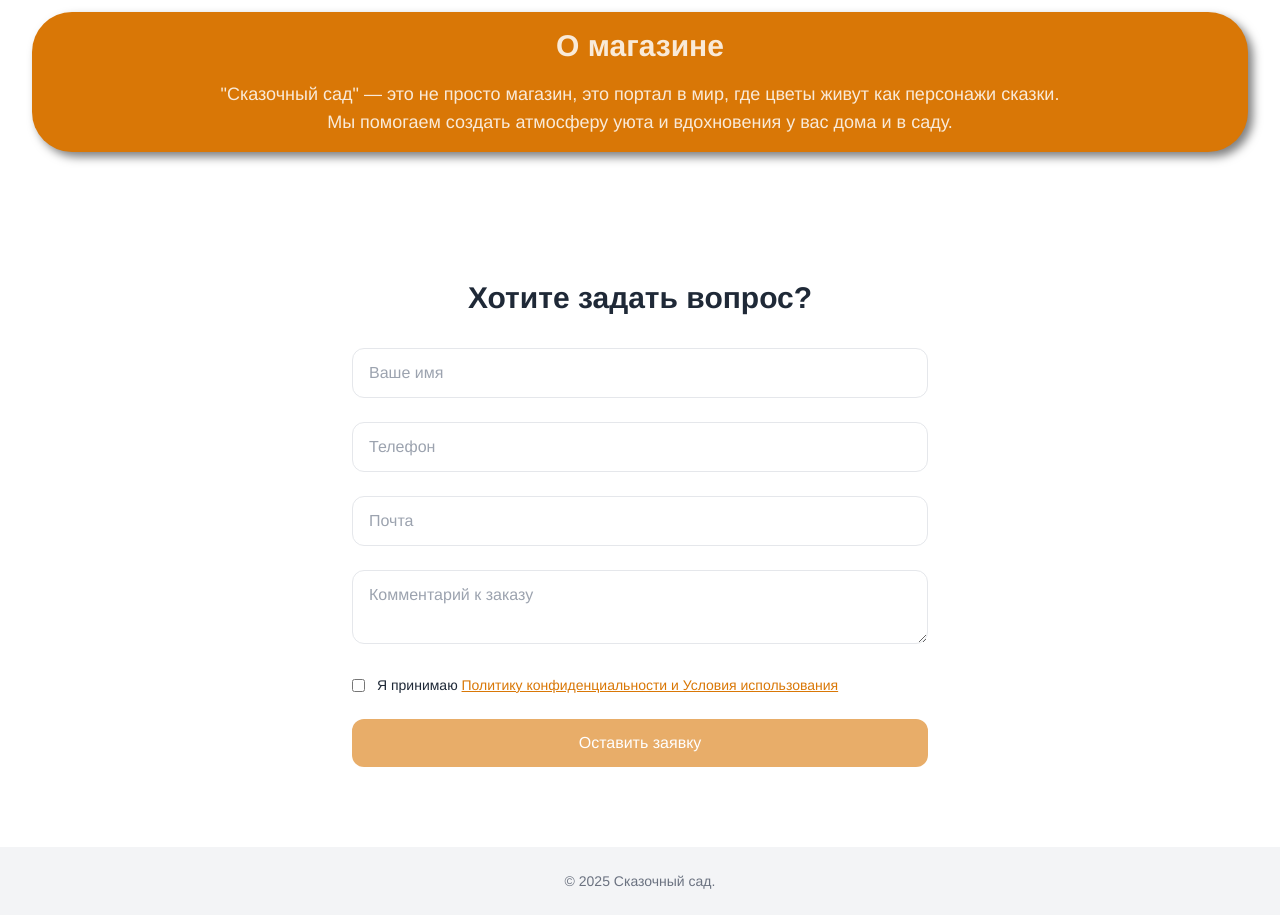
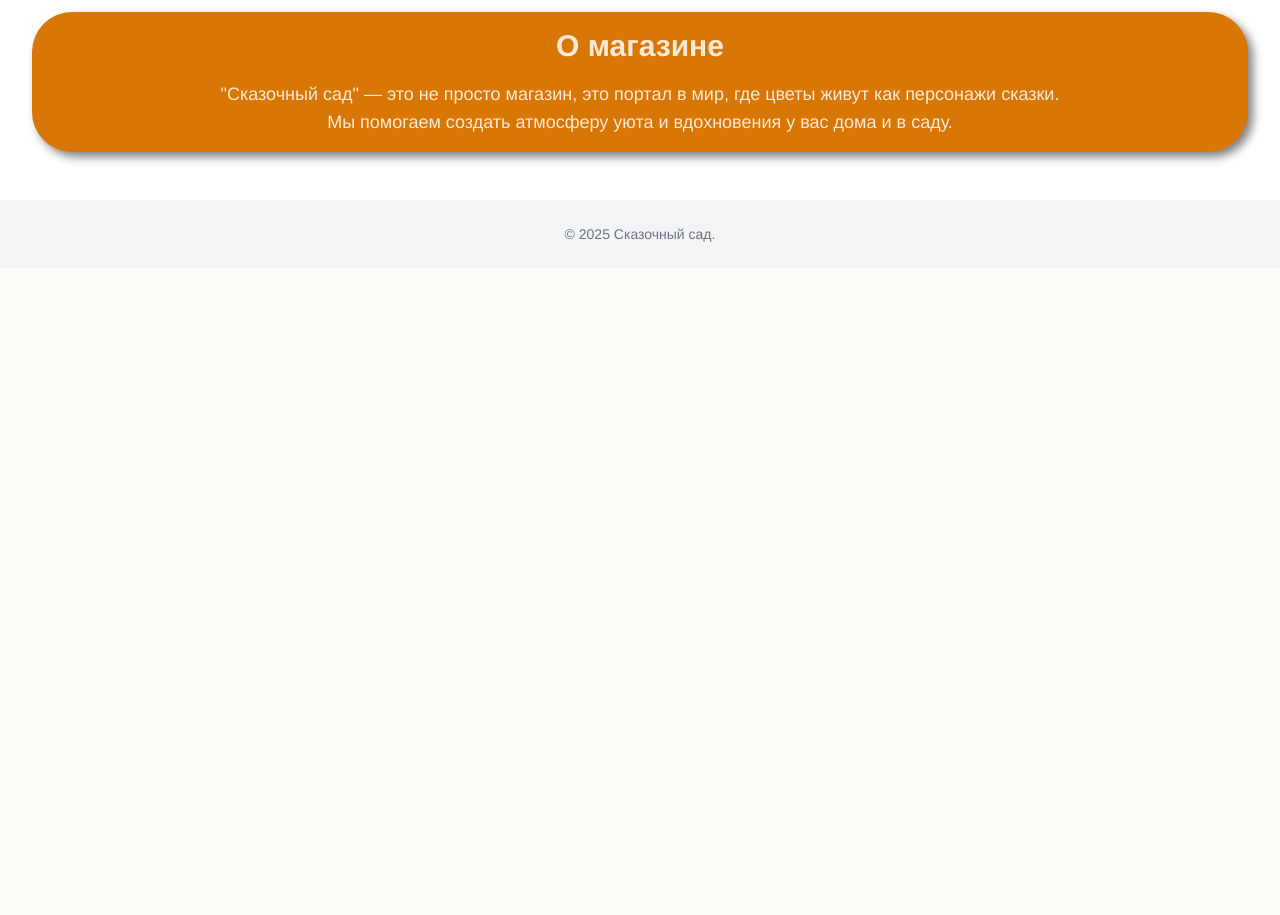
Before and after one commit to uPhevo/garden-site, a Django app: page / in a window 1280 px wide. Shown: the part 795-1710 px from the top of the page. After the commit the page ends 1037 px from the top, so only its background shows below. Run offline with Django 5.2, Linux system fonts and the light colour scheme; some libraries are stand-ins or nearby versions.

Commit message:
Закоментировал отправку и корзину

```diff
--- a/flowers/templates/flowers/cart.html
+++ b/flowers/templates/flowers/cart.html
@@ -173,7 +173,7 @@
           <button id="submit-button" type="submit" disabled class="w-full bg-yellow-500 text-white font-bold py-3 px-6 rounded-xl shadow-lg cursor-not-allowed">
             🌸 Оформить заказ
           </button>
-        </form>
+        </form>о
 
         {% else %}
           <p class="text-center text-gray-600 text-lg">Ваша корзина пуста 🧺</p>
--- a/main/templates/main/about.html
+++ b/main/templates/main/about.html
@@ -116,9 +116,9 @@
       </button>
 
       <!-- Кнопка корзины (всегда справа и не двигается) -->
-      <a href="{% url 'cart_view' %}" class="bg-yellow-500 hover:bg-yellow-600 text-white font-semibold text-sm px-3 md:px-4 rounded-xl shadow flex items-center h-10 transition-all duration-200">
+      {% comment %} <a href="{% url 'cart_view' %}" class="bg-yellow-500 hover:bg-yellow-600 text-white font-semibold text-sm px-3 md:px-4 rounded-xl shadow flex items-center h-10 transition-all duration-200">
         🛒 Корзина
-      </a>
+      </a> {% endcomment %}
     </div>
   </div>
 
--- a/main/templates/main/catalog.html
+++ b/main/templates/main/catalog.html
@@ -143,9 +143,9 @@
       </button>
 
       <!-- Кнопка корзины (всегда справа и не двигается) -->
-      <a href="{% url 'cart_view' %}" class="bg-yellow-500 hover:bg-yellow-600 text-white font-semibold text-sm px-3 md:px-4 rounded-xl shadow flex items-center h-10 transition-all duration-200">
+      {% comment %} <a href="{% url 'cart_view' %}" class="bg-yellow-500 hover:bg-yellow-600 text-white font-semibold text-sm px-3 md:px-4 rounded-xl shadow flex items-center h-10 transition-all duration-200">
         🛒 Корзина
-      </a>
+      </a> {% endcomment %}
     </div>
   </div>
 
--- a/main/templates/main/contacts.html
+++ b/main/templates/main/contacts.html
@@ -116,9 +116,9 @@
       </button>
 
       <!-- Кнопка корзины (всегда справа и не двигается) -->
-      <a href="{% url 'cart_view' %}" class="bg-yellow-500 hover:bg-yellow-600 text-white font-semibold text-sm px-3 md:px-4 rounded-xl shadow flex items-center h-10 transition-all duration-200">
+      {% comment %} <a href="{% url 'cart_view' %}" class="bg-yellow-500 hover:bg-yellow-600 text-white font-semibold text-sm px-3 md:px-4 rounded-xl shadow flex items-center h-10 transition-all duration-200">
         🛒 Корзина
-      </a>
+      </a> {% endcomment %}
     </div>
   </div>
 
--- a/main/templates/main/home.html
+++ b/main/templates/main/home.html
@@ -175,9 +175,9 @@
       </button>
 
       <!-- Кнопка корзины (всегда справа и не двигается) -->
-      <a href="{% url 'cart_view' %}" class="bg-yellow-500 hover:bg-yellow-600 text-white font-semibold text-sm px-3 md:px-4 rounded-xl shadow flex items-center h-10 transition-all duration-200">
+      {% comment %} <a href="{% url 'cart_view' %}" class="bg-yellow-500 hover:bg-yellow-600 text-white font-semibold text-sm px-3 md:px-4 rounded-xl shadow flex items-center h-10 transition-all duration-200">
         🛒 Корзина
-      </a>
+      </a> {% endcomment %}
     </div>
   </div>
 
@@ -248,7 +248,7 @@
   </section>
 
   <!-- Order Form -->
-  <section id="order" class="py-20 bg-white bg-opacity-80 backdrop-blur-md text-gray-800 px-4">
+  {% comment %} <section id="order" class="py-20 bg-white bg-opacity-80 backdrop-blur-md text-gray-800 px-4">
     <div class="max-w-xl mx-auto">
       <h2 class="text-3xl font-bold text-center mb-8">Хотите задать вопрос?</h2>
       <form id="consultation-form" class="space-y-6" action="/submit-consultation/" method="post">
@@ -270,7 +270,7 @@
       <p id="consultation-success" style="display:none; color:green; margin-top:1rem;">✅ Заявка отправлена! Спасибо! 😊</p>
       <p id="consultation-error" style="display:none; color:red; margin-top:1rem;">❌ Ошибка отправки заявки. Попробуйте позже.</p>
     </div>
-  </section>
+  </section> {% endcomment %}
 
   <!-- Footer -->
   <footer class="bg-gray-100 py-6 text-center text-gray-500 text-sm">
--- a/main/templates/main/personals.html
+++ b/main/templates/main/personals.html
@@ -117,9 +117,9 @@
       </button>
 
       <!-- Кнопка корзины (всегда справа и не двигается) -->
-      <a href="{% url 'cart_view' %}" class="bg-yellow-500 hover:bg-yellow-600 text-white font-semibold text-sm px-3 md:px-4 rounded-xl shadow flex items-center h-10 transition-all duration-200">
+      {% comment %} <a href="{% url 'cart_view' %}" class="bg-yellow-500 hover:bg-yellow-600 text-white font-semibold text-sm px-3 md:px-4 rounded-xl shadow flex items-center h-10 transition-all duration-200">
         🛒 Корзина
-      </a>
+      </a> {% endcomment %}
     </div>
   </div>
 
--- a/main/templates/main/policy.html
+++ b/main/templates/main/policy.html
@@ -116,9 +116,9 @@
       </button>
 
       <!-- Кнопка корзины (всегда справа и не двигается) -->
-      <a href="{% url 'cart_view' %}" class="bg-yellow-500 hover:bg-yellow-600 text-white font-semibold text-sm px-3 md:px-4 rounded-xl shadow flex items-center h-10 transition-all duration-200">
+      {% comment %} <a href="{% url 'cart_view' %}" class="bg-yellow-500 hover:bg-yellow-600 text-white font-semibold text-sm px-3 md:px-4 rounded-xl shadow flex items-center h-10 transition-all duration-200">
         🛒 Корзина
-      </a>
+      </a> {% endcomment %}
     </div>
   </div>
 
--- a/main/templates/main/reviews.html
+++ b/main/templates/main/reviews.html
@@ -175,9 +175,9 @@
       </button>
 
       <!-- Кнопка корзины (всегда справа и не двигается) -->
-      <a href="{% url 'cart_view' %}" class="bg-yellow-500 hover:bg-yellow-600 text-white font-semibold text-sm px-3 md:px-4 rounded-xl shadow flex items-center h-10 transition-all duration-200">
+      {% comment %} <a href="{% url 'cart_view' %}" class="bg-yellow-500 hover:bg-yellow-600 text-white font-semibold text-sm px-3 md:px-4 rounded-xl shadow flex items-center h-10 transition-all duration-200">
         🛒 Корзина
-      </a>
+      </a> {% endcomment %}
     </div>
   </div>
 
```
Also changed, not shown: flowers/templates/flowers/detail.html (+4 -4 lines), 2 other files.
